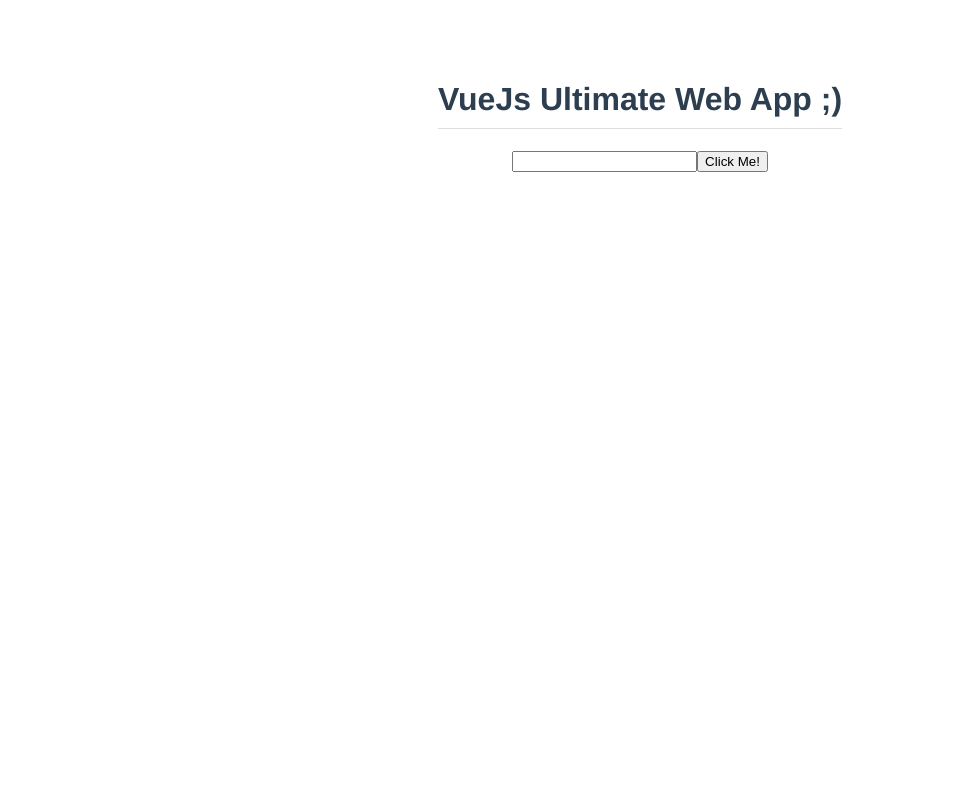
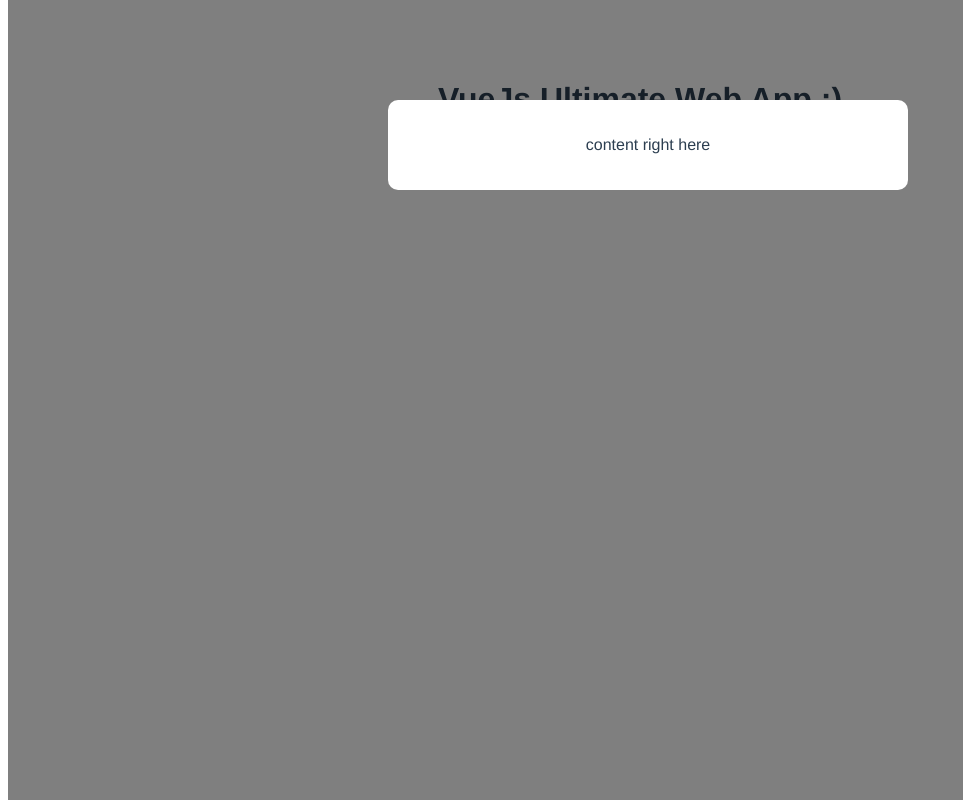
Before and after one commit to realcapobambino/vue3-ultimate, a Vue app: page / in a window 1280 px wide. Shown: the whole page, without its empty margins (0-963 px from the left). Built offline with nearby package versions, Linux system fonts and the light colour scheme.

Commit message:
multi components

```diff
--- a/src/App.vue
+++ b/src/App.vue
@@ -4,11 +4,19 @@
     <input type="text" ref="inputfield">
     <button @click="handleClick">Click Me!</button>
   </div>
+  <Modal />
 </template>
 
 <script>
+
+import Modal from './components/Modal.vue'
+
+
 export default {
   name: 'App',
+  components: {
+    Modal
+  },
   data() {
     return {
       title: 'VueJs Ultimate Web App ;)'
--- /dev/null
+++ b/src/components/Modal.vue
@@ -0,0 +1,25 @@
+<template>
+    <div class="backdrop">
+        <div class="modal">
+            <p>content right here</p>
+        </div>
+    </div>
+</template>
+
+<style>
+.modal {
+    width: 30rem;
+    padding: 20px;
+    margin: 100px auto;
+    background-color: white;
+    border-radius: 10px;
+}
+
+.backdrop {
+    position: fixed;
+    top: 0;
+    background-color: rgba(0, 0, 0, 0.5);
+    width: 100%;
+    height: 100%;
+}
+</style>
```
Also changed, not shown: src/components/HelloWorld.vue (deleted, +0 -57 lines).
